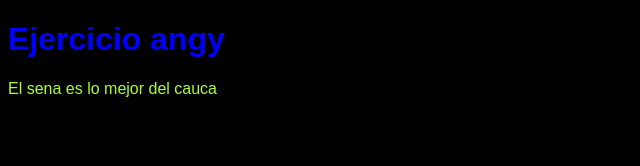
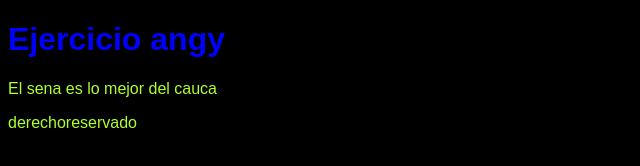
Before and after one commit to andersoncaiceedo/ejercicioramas, a plain HTML site: page index.html in a window 1280 px wide. Shown: the whole page, without its empty margins (0-640 px from the left). Drawn offline with Linux system fonts and the light colour scheme.

Commit message:
correcion

```diff
--- a/index.html
+++ b/index.html
@@ -9,5 +9,6 @@
 <body>
    <h1>Ejercicio angy</h1>
    <p>El sena es lo mejor del cauca</p>
+   <footer>derechoreservado</footer>
 </body>
 </html>
```
